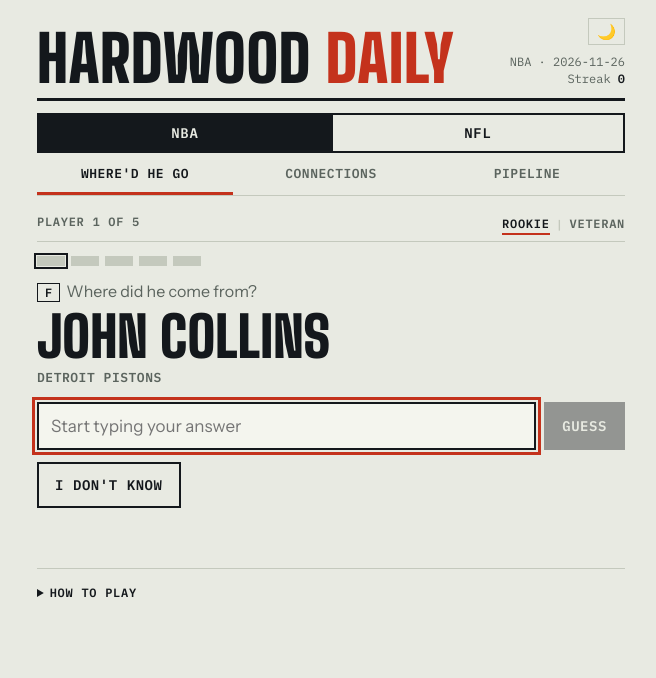
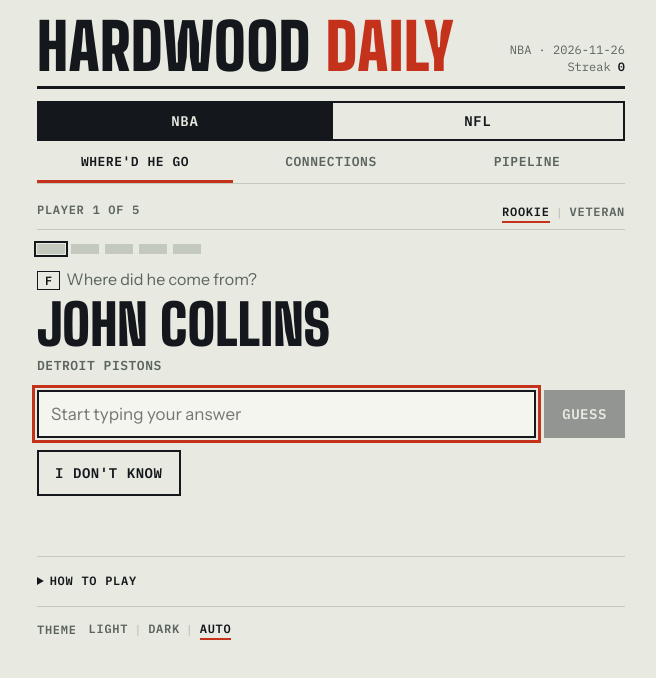
Before and after one commit to jrob1210/hardwood-daily, a plain HTML site: page index.html in a window 1280 px wide. Shown: the whole page, without its empty margins (309-965 px from the left). Drawn offline with Linux system fonts and the light colour scheme.

Commit message:
Move theme switch to the bottom as Light | Dark | Auto
Replaces the sun/moon button in the header with a small text switch
under How to play, styled like Rookie | Veteran. Auto (default) follows
the device; Light/Dark are saved per browser.

Co-Authored-By: Claude Opus 5.5 <noreply@anthropic.com>

```diff
--- a/app.js
+++ b/app.js
@@ -338,28 +338,23 @@
     set('pool', 'Current ' + LG.toUpperCase() + ' rosters as of November 2026: ' + P.length.toLocaleString('en-US') + ' players from ' +
       ALL_PLACES.length + ' schools and countries.');
   }
-  // Light/dark button. Saved separately from game progress (key 'hdTheme') so resets never touch it.
-  function isDark() {
-    var t = document.documentElement.getAttribute('data-theme');
-    return t ? t === 'dark' : !!(window.matchMedia && matchMedia('(prefers-color-scheme: dark)').matches);
-  }
-  function paintThemeBtn() {
-    var b = $('theme'); if (!b) return;
-    b.textContent = isDark() ? '☀️' : '🌙';
-    b.setAttribute('aria-label', isDark() ? 'Switch to light mode' : 'Switch to dark mode');
-    b.title = b.getAttribute('aria-label');
-  }
+  // Theme switch at the bottom: Light | Dark | Auto (Auto = follow the device, the default).
+  // Saved separately from game progress (key 'hdTheme') so resets never touch it.
   function initTheme() {
-    var b = $('theme'); if (!b) return;
-    paintThemeBtn();
-    b.onclick = function () {
-      var t = isDark() ? 'light' : 'dark';
-      document.documentElement.setAttribute('data-theme', t);
-      try { localStorage.setItem('hdTheme', t); } catch (e) {}
-      paintThemeBtn();
+    var box = $('theme'); if (!box) return;
+    var saved = function () { try { return localStorage.getItem('hdTheme') || 'auto'; } catch (e) { return 'auto'; } };
+    var paint = function () {
+      var t = saved();
+      Array.prototype.forEach.call(box.querySelectorAll('button'), function (b) { b.setAttribute('aria-pressed', b.getAttribute('data-t') === t ? 'true' : 'false'); });
     };
-    // While following the device (no saved choice), keep the icon in sync if the device switches.
-    if (window.matchMedia) { var mq = matchMedia('(prefers-color-scheme: dark)'); if (mq.addEventListener) mq.addEventListener('change', paintThemeBtn); }
+    box.addEventListener('click', function (e) {
+      var b = e.target.closest('button'); if (!b) return;
+      var t = b.getAttribute('data-t');
+      try { if (t === 'auto') localStorage.removeItem('hdTheme'); else localStorage.setItem('hdTheme', t); } catch (err) {}
+      if (t === 'auto') document.documentElement.removeAttribute('data-theme'); else document.documentElement.setAttribute('data-theme', t);
+      paint();
+    });
+    paint();
   }
   function start() {
     initTheme();
--- a/index.html
+++ b/index.html
@@ -38,9 +38,8 @@ h1{font-family:var(--display);font-weight:900;font-size:clamp(40px,11vw,64px);li
 h1 span{color:var(--accent)}
 .meta{font-family:var(--mono);font-size:12px;text-align:right;color:var(--muted);white-space:nowrap}
 .meta b{color:var(--ink);font-weight:600}
-.hright{display:flex;flex-direction:column;align-items:flex-end;gap:8px}
-.theme{background:transparent;border:1px solid var(--line);color:var(--ink);font-size:15px;line-height:1;padding:5px 8px;cursor:pointer;border-radius:0}
-.theme:hover{border-color:var(--ink)}
+/* Theme switch at the very bottom; its buttons reuse the .lvl text-toggle style. */
+.themesw{display:flex;align-items:center;gap:12px;margin-top:14px;padding-top:12px;border-top:1px solid var(--line);font:600 12px var(--mono);text-transform:uppercase;letter-spacing:.06em;color:var(--muted)}
 #league{display:grid;grid-template-columns:1fr 1fr;margin:12px 0 0;border:2px solid var(--ink)}
 #league button{font:600 14px var(--mono);letter-spacing:.06em;background:transparent;color:var(--ink);border:0;padding:9px 4px;cursor:pointer}
 #league button+button{border-left:2px solid var(--ink)}
@@ -107,10 +106,7 @@ input[type=text]{flex:1;min-width:0;font:400 17px var(--body);padding:12px;borde
 <div class="wrap">
   <header>
     <h1 id="brand">Hardwood <span>Daily</span></h1>
-    <div class="hright">
-      <button type="button" class="theme" id="theme" aria-label="Switch light or dark mode"></button>
-      <div class="meta" id="meta"></div>
-    </div>
+    <div class="meta" id="meta"></div>
   </header>
   <div id="league" role="group" aria-label="League"><button data-lg="nba" aria-pressed="true">NBA</button><button data-lg="nfl" aria-pressed="false">NFL</button></div>  <nav role="tablist" id="tabs">
     <button role="tab" data-m="a">Where'd He Go</button>
@@ -129,11 +125,12 @@ input[type=text]{flex:1;min-width:0;font:400 17px var(--body);padding:12px;borde
     <p>🟩 first try · 🟨 got it from the choices · 🟥 missed</p>
     <p>New puzzles every day at midnight. <span id="pool">Current rosters as of November 2026.</span></p>
   </details>
+  <div class="themesw"><span>Theme</span><span class="lvl" id="theme" role="group" aria-label="Theme"><button type="button" data-t="light" aria-pressed="false">Light</button><span aria-hidden="true">|</span><button type="button" data-t="dark" aria-pressed="false">Dark</button><span aria-hidden="true">|</span><button type="button" data-t="auto" aria-pressed="true">Auto</button></span></div>
 </div>
 <!-- ?v= makes browsers fetch matching copies after a deploy. Change it (any new value) whenever you push changes. -->
-<script src="data.js?v=2026-11-26f"></script>
-<script src="data_nfl.js?v=2026-11-26f"></script>
-<script src="game.js?v=2026-11-26f"></script>
-<script src="app.js?v=2026-11-26f"></script>
+<script src="data.js?v=2026-11-26g"></script>
+<script src="data_nfl.js?v=2026-11-26g"></script>
+<script src="game.js?v=2026-11-26g"></script>
+<script src="app.js?v=2026-11-26g"></script>
 </body>
 </html>
```
Also changed, not shown: 1 other file.
